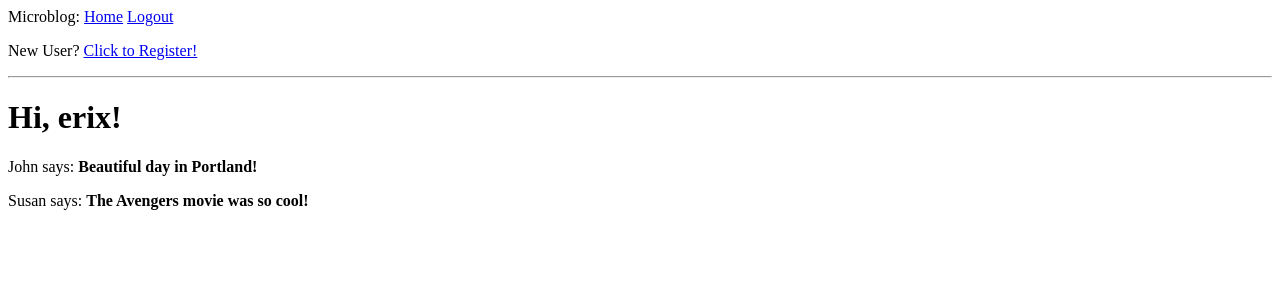
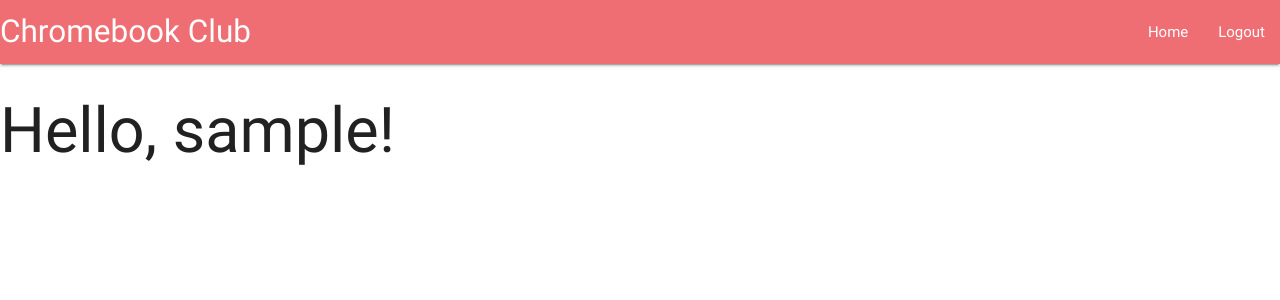
Before and after one commit to nacleric/flask_blog, a Flask app: page / in a window 1280 px wide. Shown: the top 300 px of the page. Run offline with Flask 2, Linux system fonts and the light colour scheme; the visitor is signed in with stand-in values (Sample User, id 1); data comes from the database, SQL or seed files in the repository; some libraries are stand-ins or nearby versions.

Commit message:
added blog form, added material design

```diff
--- a/app/forms.py
+++ b/app/forms.py
@@ -1,5 +1,5 @@
 from flask_wtf import FlaskForm
-from wtforms import StringField, PasswordField, BooleanField, SubmitField
+from wtforms import StringField, PasswordField, BooleanField, SubmitField, TextField
 from wtforms.validators import ValidationError, DataRequired, Email, EqualTo
 from app.models import User
 
@@ -25,3 +25,7 @@ class RegistrationForm(FlaskForm):
         user = User.query.filter_by(email=email.data).first()
         if user is not None:
             raise ValidationError('Please use a different email address.')
+
+class BlogForm(FlaskForm):
+    text = TextField('Blogpost', validators=[DataRequired()])
+    submit = SubmitField('submit')
--- a/app/routes.py
+++ b/app/routes.py
@@ -1,37 +1,23 @@
 from flask import render_template, flash, redirect, url_for
-from app import app
-from app.forms import LoginForm, RegistrationForm
+from app import app, db
+from app.forms import LoginForm, RegistrationForm, BlogForm
 from app.models import User
 from flask_login import current_user, login_user, logout_user, login_required
 
 
 @app.route('/')
-@app.route('/index')
-@login_required
+@app.route('/index', methods=['GET', 'POST'])
+#@login_required
 def index():
-    user = {'username': 'erix'}
-    posts = [
-        {
-            'author': {'username': 'John'},
-            'body': 'Beautiful day in Portland!'
-        },
-        {
-            'author': {'username': 'Susan'},
-            'body': 'The Avengers movie was so cool!'
-        }
-    ]
-    return render_template('index.html', title='Home', user=user, posts=posts)
-
-'''
-@app.route('/login', methods=['GET', 'POST'])
-def login():
-    form = LoginForm()
-    if form.validate_on_submit():
-        flash('Login requested for user {}, remember_me={}'.format(
-            form.username.data, form.remember_me.data))
-        return redirect(url_for('index'))
-    return render_template('login.html', title='sign in',form=form)
-'''
+    if current_user.is_authenticated:
+        user=current_user.username
+    else:
+        user='Stranger'
+    #form=BlogForm()
+    #if form.validate_on_submit():
+    #    post=Post(body=form.body.data, author=current_user)
+    return render_template('index.html', title='Home',user=user)
+    #return render_template('index.html', title='Home', user=current_user, posts=posts)
 
 @app.route('/login', methods=['GET', 'POST'])
 def login():
@@ -65,3 +51,14 @@ def register():
         flash('Congratulations, you are now a registered user!')
         return redirect(url_for('login'))
     return render_template('register.html', title='Register', form=form)
+
+@app.route('/admin', methods=['GET','POST'])
+def admin():
+    #if current_user.is_anonymous:
+    #    return redirect(url_for('index'))
+    form = BlogForm()
+    if form.validate_on_submit():
+        post = Post(body=form.text.data, author=current_user)
+        db.session.save(post)
+        db.session.commit()
+    return render_template('adminui.html',form=form)
--- a/app/templates/base.html
+++ b/app/templates/base.html
@@ -4,19 +4,31 @@
         {% else %}
         <title>microblog</title>
         {% endif %}
+        <!-- Compiled and minified CSS -->
+        <link rel="stylesheet" href="https://cdnjs.cloudflare.com/ajax/libs/materialize/0.100.2/css/materialize.min.css">
+        <!-- Compiled and minified JavaScript -->
+        <script src="https://cdnjs.cloudflare.com/ajax/libs/materialize/0.100.2/js/materialize.min.js"></script>
+        <!-- jquery cdn minified -->
+        <script src="https://code.jquery.com/jquery-3.2.1.min.js" integrity="sha256-hwg4gsxgFZhOsEEamdOYGBf13FyQuiTwlAQgxVSNgt4=" crossorigin="anonymous"></script>
     </head>
+    <nav>
+      <div class="nav-wrapper">
+        <a href="#" class="brand-logo left">Chromebook Club</a>
+        <ul id="nav-mobile" class="right">
+
+            <li><a href="{{ url_for('index') }}">Home</a></li>
+            {% if current_user.is_anonymous %}
+            <li><a href="{{ url_for('login') }}">Login</a></li>
+            {% else %}
+            <li><a href="{{ url_for('logout') }}">Logout</a></li>
+            {% endif %}
+            <!--<li><a href="{{ url_for('register') }}">New User? Join the Club</a></li>-->
+        </ul>
+      </div>
+    </nav>
+
     <body>
-        <div>
-          Microblog:
-          <a href="{{ url_for('index') }}">Home</a>
-          {% if current_user.is_anonymous %}
-          <a href="{{ url_for('login') }}">Login</a>
-          {% else %}
-          <a href="{{ url_for('logout') }}">Logout</a>
-          {% endif %}
-          <p>New User? <a href="{{ url_for('register') }}">Click to Register!</a></p>
-        </div>
-        <hr>
+
         {% with messages = get_flashed_messages() %}
         {% if messages %}
         <ul>
--- a/app/templates/index.html
+++ b/app/templates/index.html
@@ -1,7 +1,8 @@
 {% extends "base.html" %}
 
 {% block content %}
-    <h1>Hi, {{ user.username }}!</h1>
+    <h1>Hello, {{ user }}!</h1>
+
     {% for post in posts %}
     <div><p>{{ post.author.username }} says: <b>{{ post.body }}</b></p></div>
     {% endfor %}
```
